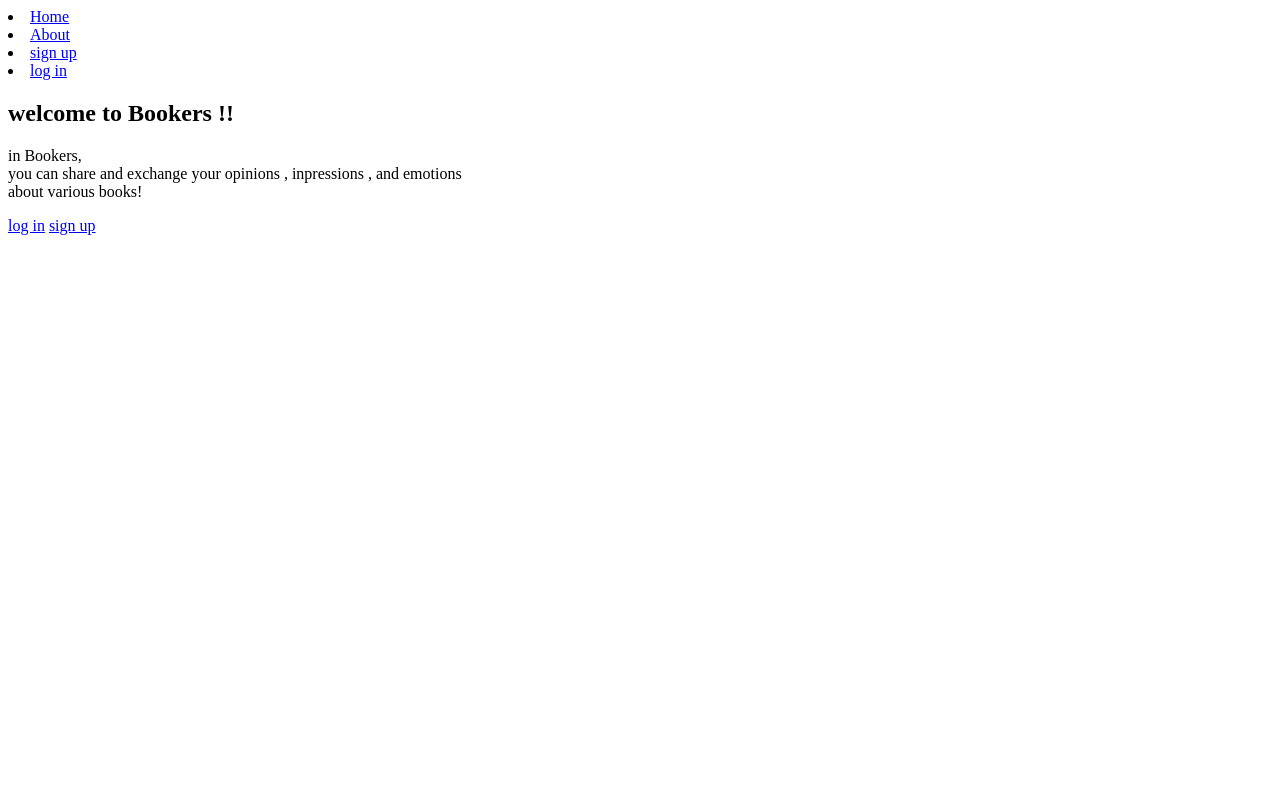
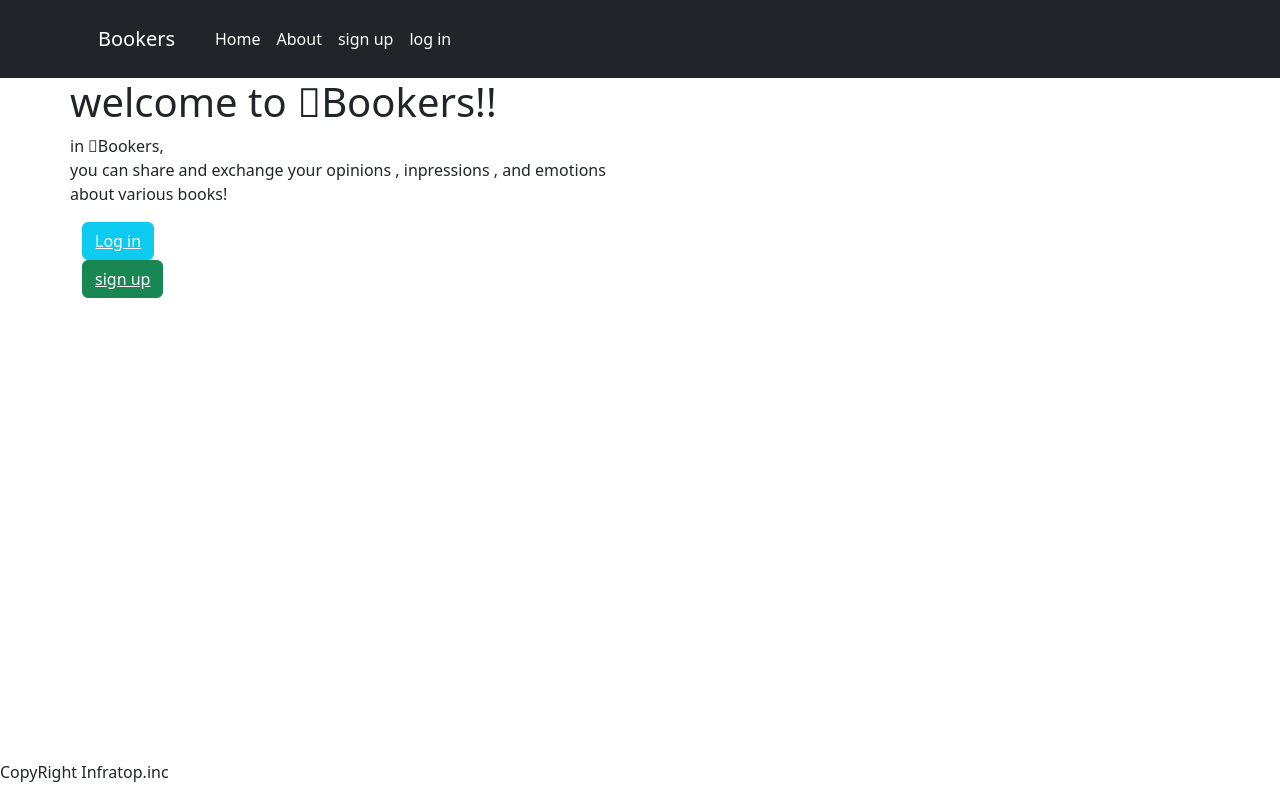
Before and after one commit to lvjiiiiu/Bookers2, a Rails app: page / in a window 1280 px wide. Run offline with Rails 7, Linux system fonts and the light colour scheme; style sheets or scripts are compiled from the project's sources; parts of the project's set-up code (start-up, migrations or seed data) failed here and were passed over; some libraries are stand-ins or nearby versions.

Commit message:
[Update]20201130_PM

```diff
--- a/app/assets/javascripts/application.js
+++ b/app/assets/javascripts/application.js
@@ -10,6 +10,9 @@
 // Read Sprockets README (https://github.com/rails/sprockets#sprockets-directives) for details
 // about supported directives.
 //
+//= require jquery3
+//= require popper
+//= require bootstrap-sprockets
 //= require rails-ujs
 //= require activestorage
 //= require turbolinks
--- a/app/assets/stylesheets/application.css
+++ b/app/assets/stylesheets/application.scss
@@ -13,3 +13,6 @@
  *= require_tree .
  *= require_self
  */
+@import "bootstrap";
+@import 'font-awesome-sprockets';
+@import 'font-awesome';
--- a/app/controllers/post_books_controller.rb
+++ b/app/controllers/post_books_controller.rb
@@ -3,7 +3,7 @@ class PostBooksController < ApplicationController
     def index
       @books = Book.all
       @book = Book.new
-
+      @user = current_user
     end
 
   def create
--- a/app/views/devise/sessions/new.html.erb
+++ b/app/views/devise/sessions/new.html.erb
@@ -24,4 +24,5 @@
   </div>
 <% end %>
 
+
 <%= render "devise/shared/links" %>
--- a/app/views/homes/top.html.erb
+++ b/app/views/homes/top.html.erb
@@ -1,9 +1,23 @@
 
-<h1>welcome to Bookers !!</h1>
-<p>in Bookers,<br>
-  you can share and exchange your opinions , inpressions , and emotions<br>
-  about various books!
-</p>
-
-<%= link_to "log in", new_user_session_path %>
-<%= link_to "sign up", new_user_registration_path %>
+<div class="container">
+  <div class="row">
+    <div class="col-md-12, m-0, p-0">
+    <h1>welcome to <i class="fas fa-book"></i>Bookers!!</h1>
+      <p>in <i class="fas fa-book"></i>Bookers,<br>
+        you can share and exchange your opinions , inpressions , and emotions<br>
+        about various books!
+      </p>
+    </div>
+    <div class="col-md-10">
+      <div class="col-md-12">
+        <button type="button" class="btn btn-info">
+          <%= link_to "Log in", new_user_session_path, class: 'text-white' %>
+        </button>
+      </div>
+      <div class="col-md-5">
+        <button type="button" class="btn btn-success">
+          <%= link_to "sign up", new_user_registration_path, class: 'text-white' %>
+        </button>
+      </div>
+    </div>
+</div>
--- a/app/views/layouts/application.html.erb
+++ b/app/views/layouts/application.html.erb
@@ -4,52 +4,67 @@
     <title>Bookers2</title>
     <%= csrf_meta_tags %>
     <%= csp_meta_tag %>
-
+    <!--meta name="viewport"追加-->
+    <meta name="viewport" content="width=device-width, initial-scale=1, maximum-scale=1">
     <%= stylesheet_link_tag    'application', media: 'all', 'data-turbolinks-track': 'reload' %>
     <%= javascript_include_tag 'application', 'data-turbolinks-track': 'reload' %>
   </head>
 
-  <nav>
+  <body class="d-flex flex-column vh-100">
+    <header>
+      <nav class="navbar navbar-expand-lg navbar-dark bg-dark">
+        <div class="container">
+          <a class="navbar-brand p-3" href="/">Bookers</a>
+            <button class="navbar-toggler" type="button" data-toggle="collapse" data-target="#navbarNavDropdown" aria-controls="navbarNavDropdown" aria-expanded="false" aria-label="Toggle navigation">
+              <span class="navbar-toggler-icon"></span>
+            </button>
+            <div class="collapse navbar-collapse" id="navbarNavDropdown">
+              <ul class="navbar-nav ml-auto">
                 <% if user_signed_in? %>
-      <li>
-       <%= link_to "Home", user_path(current_user.id) %>
+                  <li class="nav-item">
+                   <%= link_to "Home", user_path(current_user.id), class: 'nav-link text-white' %>
                   </li>
-      <li>
-        <%= link_to "Users",users_path %>
+                  <li class="nav-item">
+                    <%= link_to "Users", users_path, class: 'nav-link text-white' %>
                   </li>
-      <li>
-       <%= link_to "Books", post_books_path %>
+                  <li class="nav-item">
+                   <%= link_to "Books", post_books_path, class: 'nav-link text-white' %>
                   </li>
-      <li>
-        <%= link_to "logout", destroy_user_session_path, method: :delete %>
+                  <li class="nav-item">
+                    <%= link_to "logout", destroy_user_session_path, method: :delete, class: 'nav-link text-white' %>
                   </li>
                 <% else %>
-      <li>
-       <%= link_to "Home", root_path %>
+                  <li class="nav-item">
+                   <%= link_to "Home", root_path, class: 'nav-link text-white' %>
                   </li>
-      <li>
-       <%= link_to "About", about_path %>
+                  <li class="nav-item">
+                   <%= link_to "About", about_path, class: 'nav-link text-white' %>
                   </li>
-
-      <li>
-       <%= link_to "sign up", new_user_registration_path %>
+                  <li class="nav-item">
+                   <%= link_to "sign up", new_user_registration_path, class: 'nav-link text-white' %>
                   </li>
-       <li>
-       <%= link_to "log in", new_user_session_path %>
+                   <li class="nav-item">
+                   <%= link_to "log in", new_user_session_path, class: 'nav-link text-white' %>
                   </li>
                 <% end %>
+              </ul>
+            </div>
+          </div>
+        </nav>
+      </header>
 
+      <main class="mb-auto">
       <%= yield %>
-  </nav>
-
         <!--deviseのサクセスメッセージ-->
-  <body>
       <% if notice %>
       　　<p><%= notice %></p>
       <% end %>
       <% if alert %>
          <p><%= alert %></p>
       <% end %>
+      </main>
+      <footer>
+        <p>CopyRight Infratop.inc</p>
+      </footer>
   </body>
-
 </html>
```
Also changed, not shown: app/views/post_books/index.html.erb (+19 -2 lines), Gemfile, Gemfile.lock. Lines whose indentation alone changed are shown as unchanged.
